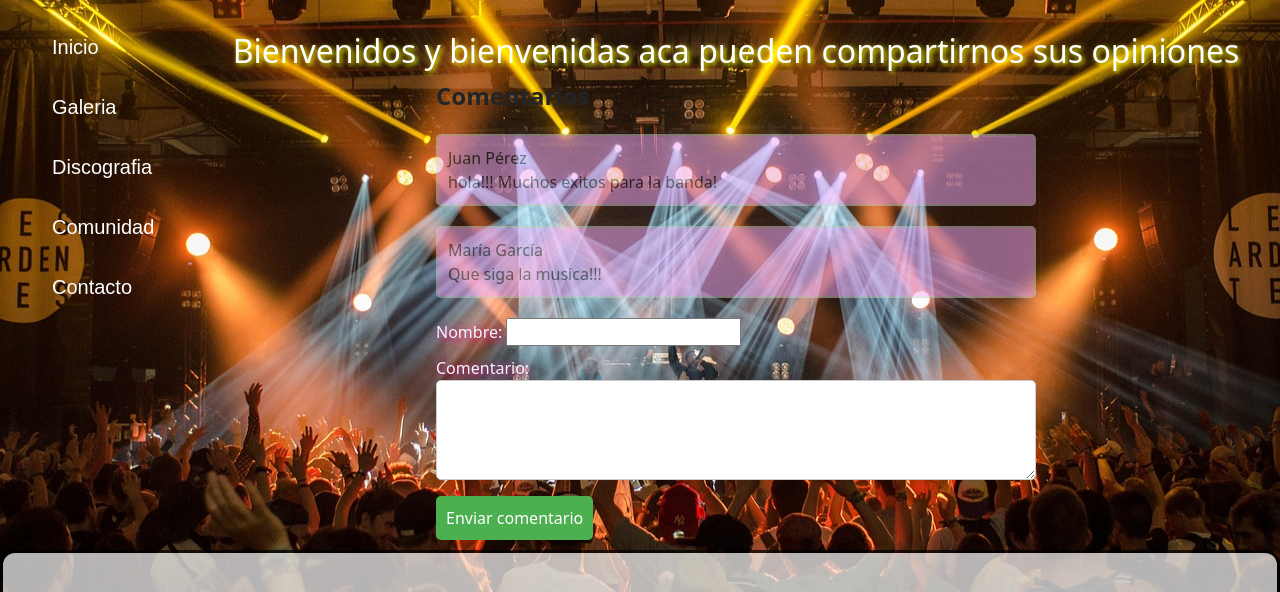
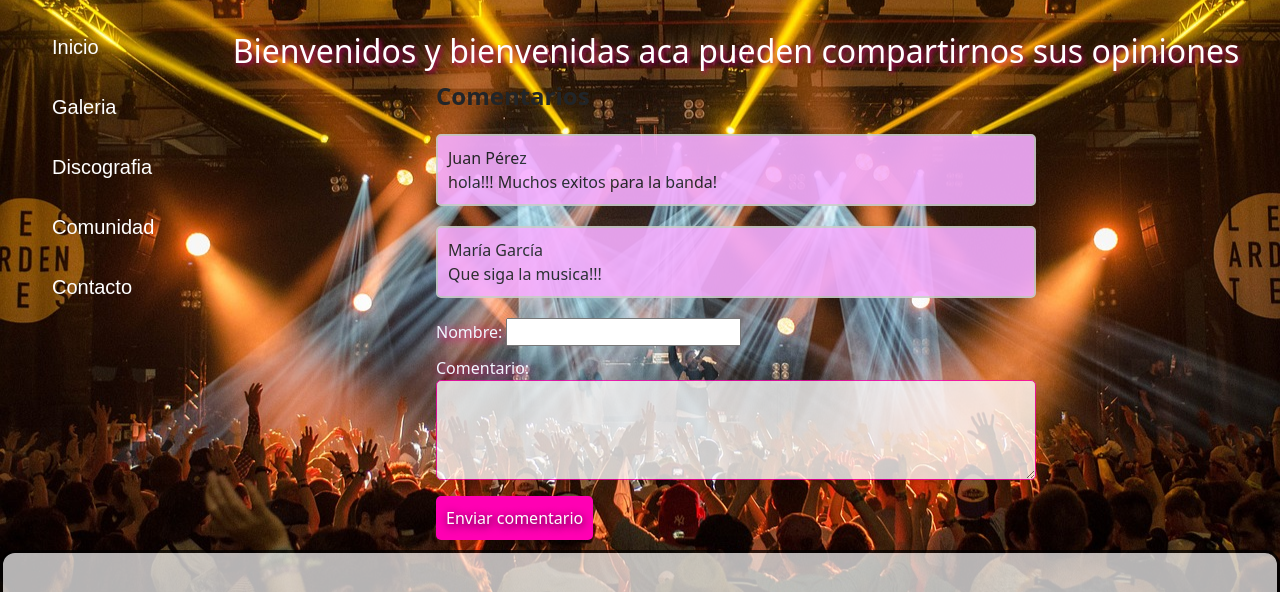
Before and after one commit to amaya-angel/P-f-Luis-Amaya, a website: page pages/comunidad.html in a window 1280 px wide. Shown: the part 128-720 px from the top of the page. Drawn offline with nearby package versions, Linux system fonts and the light colour scheme.

Commit message:
arreglo en variable

```diff
--- a/scss/partials/_comunidad.scss
+++ b/scss/partials/_comunidad.scss
@@ -7,7 +7,7 @@
     margin: 20px 0;
     padding: 10px;
     background-color: #f6aeff;
-    opacity: 0.5;
+    opacity: 0.9;
     border: 2px solid #ccc;
     border-radius: 5px;
   }
@@ -21,13 +21,15 @@
     height: 100px;
     margin-bottom: 10px;
     border-radius: 5px;
-    border: 1px solid #ccc;
+    border: 1px solid #ff00b3;
+    opacity: 0.78;
     padding: 10px;
   }
 
 .button-enviar {
-    background-color: #4CAF50;
+    background-color: #ff00b3;
     color: white;
+    text-shadow: 1px 2px 10px #000000;
     padding: 10px;
     border: none;
     border-radius: 5px;
--- a/scss/partials/_variables.scss
+++ b/scss/partials/_variables.scss
@@ -1,3 +1 @@
-:root {
-    --color-primary: #ffffff;
-  }
+  $color-primary: #ffffff;
--- a/scss/style.scss
+++ b/scss/style.scss
@@ -12,9 +12,9 @@
 
 @mixin h2-style {
     text-align: center;
-    color: var(--color-primary);
+    color: $color-primary;
     text-decoration: double;
-    text-shadow: 2px 2px 5px rgb(251, 255, 0);
+    text-shadow: 2px 2px 5px #b60064;
 }
 
 h2 {
```
Also changed, not shown: css/style.css, 1 other file.
